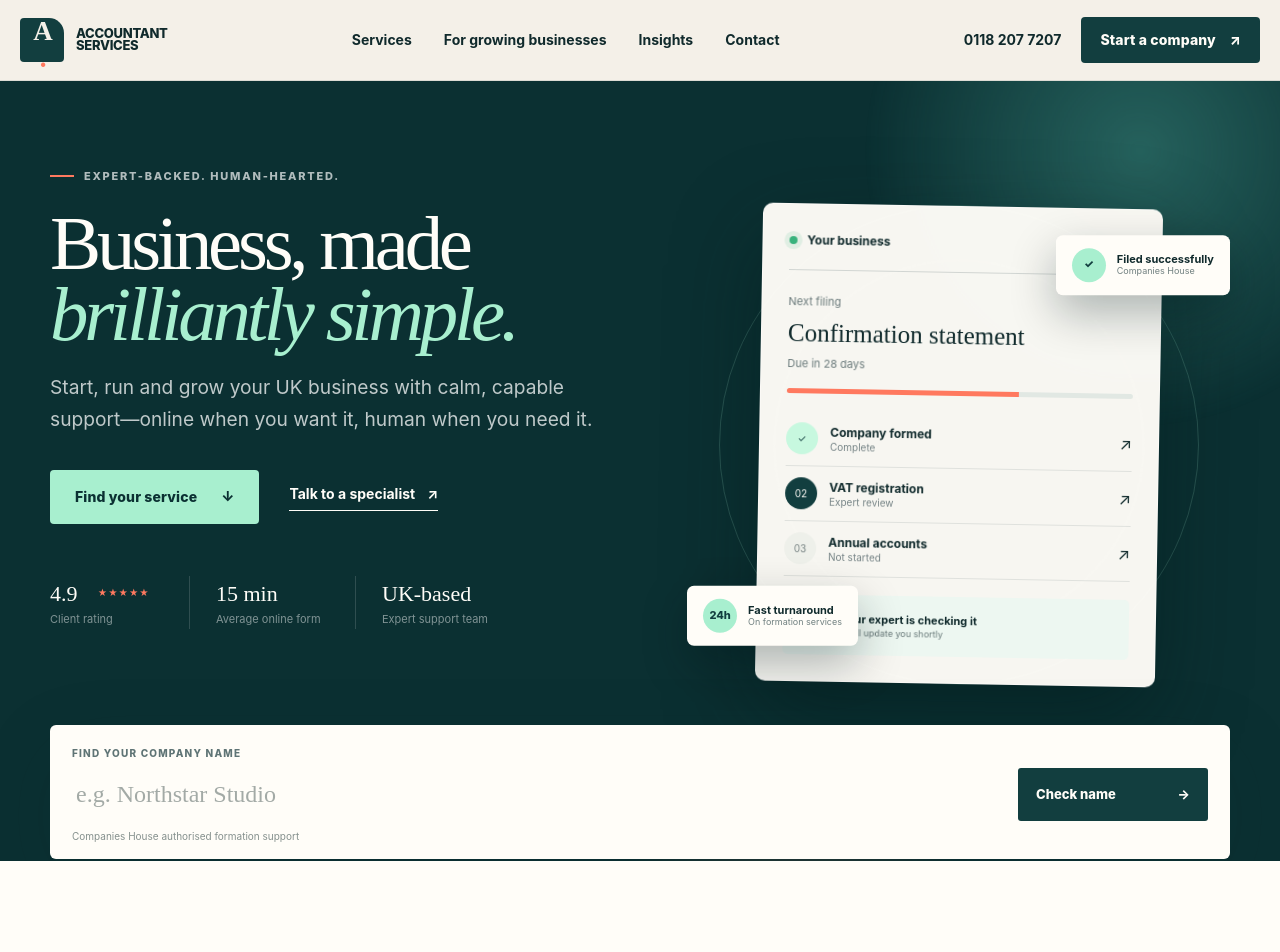
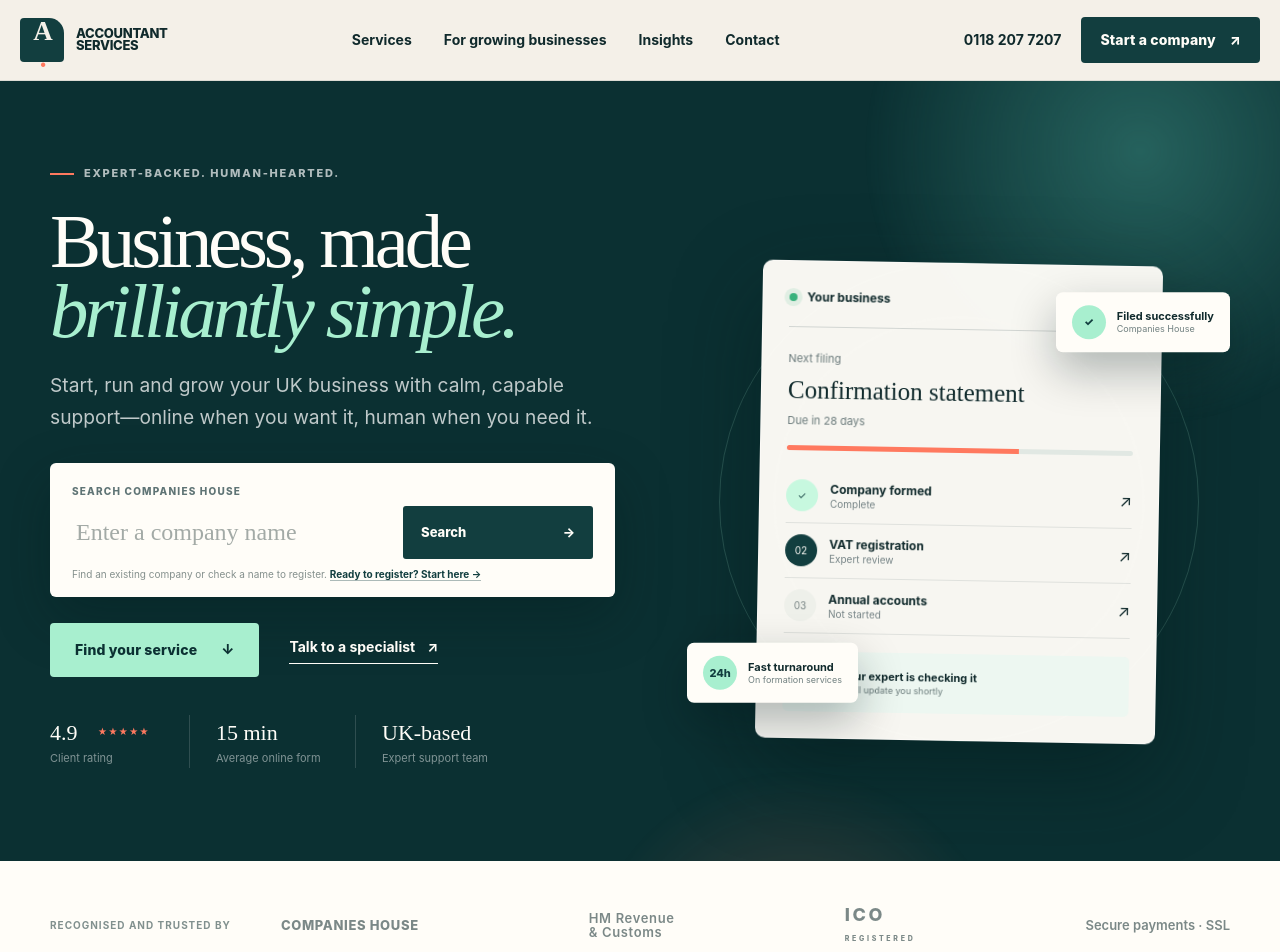
Before and after one commit to Tynarshe/accountant-services, a Next.js app: page / in a window 1280 px wide. Shown: the top 952 px of the page. Built offline with nearby package versions, Linux system fonts and the light colour scheme.

Commit message:
Make company search prominent and functional

```diff
--- a/app/components/interactive.tsx
+++ b/app/components/interactive.tsx
@@ -31,32 +31,28 @@ export function MobileNav() {
 }
 
 export function CompanySearch() {
-  const [query, setQuery] = useState("");
-  const [message, setMessage] = useState("");
-
-  function submit(event: FormEvent<HTMLFormElement>) {
-    event.preventDefault();
-    if (!query.trim()) {
-      setMessage("Enter the company name you have in mind.");
-      return;
-    }
-    setMessage(`“${query.trim()}” is ready for an expert availability check.`);
-  }
-
   return (
-    <form className="company-search" onSubmit={submit}>
-      <label htmlFor="company-name">Find your company name</label>
+    <form
+      className="company-search"
+      action="https://find-and-update.company-information.service.gov.uk/search/companies"
+      method="get"
+      target="_blank"
+    >
+      <label htmlFor="company-name">Search Companies House</label>
       <div className="search-row">
         <input
           id="company-name"
-          value={query}
-          onChange={(event) => setQuery(event.target.value)}
-          placeholder="e.g. Northstar Studio"
+          name="q"
+          placeholder="Enter a company name"
           autoComplete="organization"
+          aria-describedby="company-search-note"
+          required
         />
-        <button type="submit" aria-label="Check company name">Check name <span>→</span></button>
+        <button type="submit" aria-label="Search Companies House">Search <span>→</span></button>
       </div>
-      <p className="form-note" aria-live="polite">{message || "Companies House authorised formation support"}</p>
+      <p className="form-note" id="company-search-note">
+        Find an existing company or check a name to register. <a href="/ltd">Ready to register? Start here →</a>
+      </p>
     </form>
   );
 }
--- a/app/globals.css
+++ b/app/globals.css
@@ -69,12 +69,12 @@ button { color: inherit; }
 .hero-glow-one { width: 600px; height: 600px; right: -160px; top: -230px; background: radial-gradient(circle, rgba(67, 152, 140, .48), transparent 65%); }
 .hero-glow-two { width: 440px; height: 440px; left: 45%; bottom: -340px; background: radial-gradient(circle, rgba(255, 121, 95, .2), transparent 68%); }
 .hero-grid { position: relative; z-index: 2; display: grid; grid-template-columns: 1.02fr .98fr; align-items: center; gap: 72px; }
-.hero-copy { padding-bottom: 94px; }
+.hero-copy { padding-bottom: 72px; }
 .hero h1, .inner-hero h1 { margin: 24px 0 22px; font-family: var(--serif); font-size: clamp(58px, 6vw, 86px); font-weight: 400; line-height: .92; letter-spacing: -.055em; }
 .hero h1 em, .difference-copy h2 em { color: var(--mint); font-weight: 400; }
 .hero-lede { max-width: 590px; margin: 0; color: rgba(255,255,255,.74); font-size: clamp(17px, 1.5vw, 20px); line-height: 1.65; }
-.hero-buttons { display: flex; align-items: center; gap: 30px; margin-top: 34px; }
-.trust-row { display: flex; align-items: center; gap: 0; margin-top: 52px; }
+.hero-buttons { display: flex; align-items: center; gap: 30px; margin-top: 26px; }
+.trust-row { display: flex; align-items: center; gap: 0; margin-top: 38px; }
 .trust-row > div { min-width: 140px; padding-right: 26px; margin-right: 26px; display: grid; grid-template-columns: auto auto; align-items: center; gap: 0 7px; border-right: 1px solid rgba(255,255,255,.15); }
 .trust-row > div:last-child { border: 0; }
 .trust-row strong { font-family: var(--serif); font-size: 22px; font-weight: 400; }
@@ -116,15 +116,16 @@ button { color: inherit; }
 .badge-one { top: 76px; right: 0; }
 .badge-two { bottom: 75px; left: 0; animation-delay: -2s; }
 
-.search-wrap { position: relative; z-index: 5; margin-bottom: -57px; }
 .company-search { padding: 20px 22px 14px; color: var(--ink); background: var(--white); border-radius: 6px; box-shadow: var(--shadow); }
+.hero-copy > .company-search { max-width: 610px; margin-top: 30px; box-shadow: 0 20px 55px rgba(1, 24, 26, .32); }
 .company-search > label { display: block; margin: 0 0 7px; color: #5f7475; font-size: 10px; font-weight: 800; letter-spacing: .12em; text-transform: uppercase; }
 .search-row { display: flex; gap: 12px; }
 .search-row input { flex: 1; min-width: 0; padding: 0 4px; color: var(--ink); background: transparent; border: 0; outline: 0; font-family: var(--serif); font-size: 24px; }
 .search-row input::placeholder { color: #a3aaa6; }
 .search-row button { min-width: 190px; padding: 16px 18px; display: flex; justify-content: space-between; color: var(--white); background: var(--forest); border: 0; border-radius: 3px; font-size: 13px; font-weight: 760; cursor: pointer; }
 .form-note { min-height: 17px; margin: 7px 0 0; color: #85908d; font-size: 10px; }
-.credibility-strip { padding: 94px 0 34px; background: var(--white); }
+.form-note a { color: var(--forest); font-weight: 750; border-bottom: 1px solid rgba(18,62,63,.35); }
+.credibility-strip { padding: 44px 0 34px; background: var(--white); }
 .credibility-inner { display: flex; align-items: center; gap: 50px; }
 .credibility-inner > p { margin: 0; color: #81908e; font-size: 10px; font-weight: 750; letter-spacing: .1em; text-transform: uppercase; white-space: nowrap; }
 .credibility-inner > div { flex: 1; display: flex; align-items: center; justify-content: space-between; gap: 38px; opacity: .55; }
@@ -424,7 +425,6 @@ button { color: inherit; }
   .hero-grid { grid-template-columns: 1fr; }
   .hero-copy { padding-bottom: 10px; }
   .hero-visual { min-height: 540px; }
-  .search-wrap { margin-top: 20px; }
   .credibility-inner { align-items: flex-start; }
   .credibility-inner > div { flex-wrap: wrap; justify-content: flex-start; }
   .split-heading { grid-template-columns: 1fr; gap: 24px; }
--- a/app/page.tsx
+++ b/app/page.tsx
@@ -21,6 +21,7 @@ export default function Home() {
             <div className="eyebrow light"><span /> Expert-backed. Human-hearted.</div>
             <h1>Business, made<br /><em>brilliantly simple.</em></h1>
             <p className="hero-lede">Start, run and grow your UK business with calm, capable support—online when you want it, human when you need it.</p>
+            <CompanySearch />
             <div className="hero-buttons">
               <a className="button button-accent" href="/#services">Find your service <span>↓</span></a>
               <a className="text-link light-link" href="/contact">Talk to a specialist <span>↗</span></a>
@@ -59,7 +60,6 @@ export default function Home() {
             <div className="floating-badge badge-two"><span>24h</span><p><strong>Fast turnaround</strong><small>On formation services</small></p></div>
           </div>
         </div>
-        <div className="page-shell search-wrap reveal-up delay-two"><CompanySearch /></div>
       </section>
 
       <section className="credibility-strip">
```
